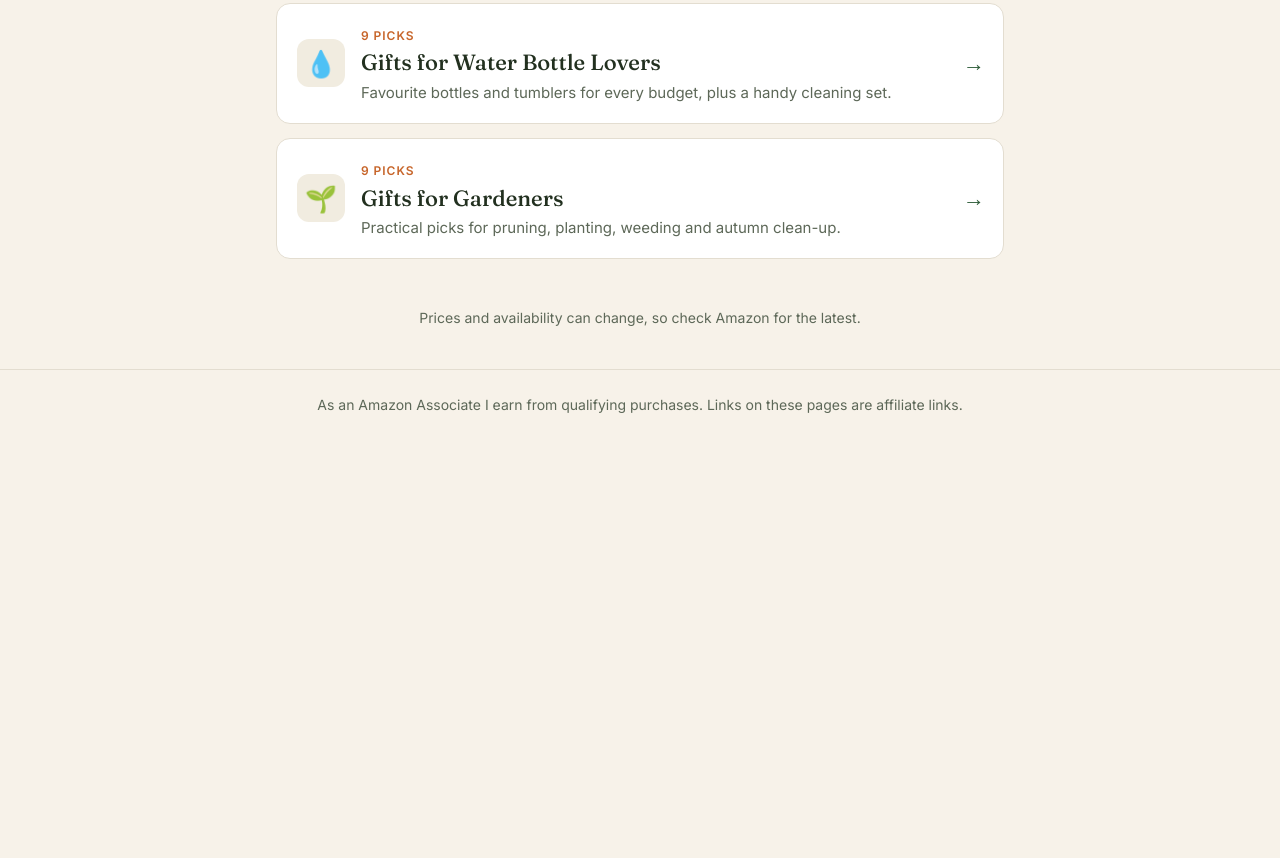
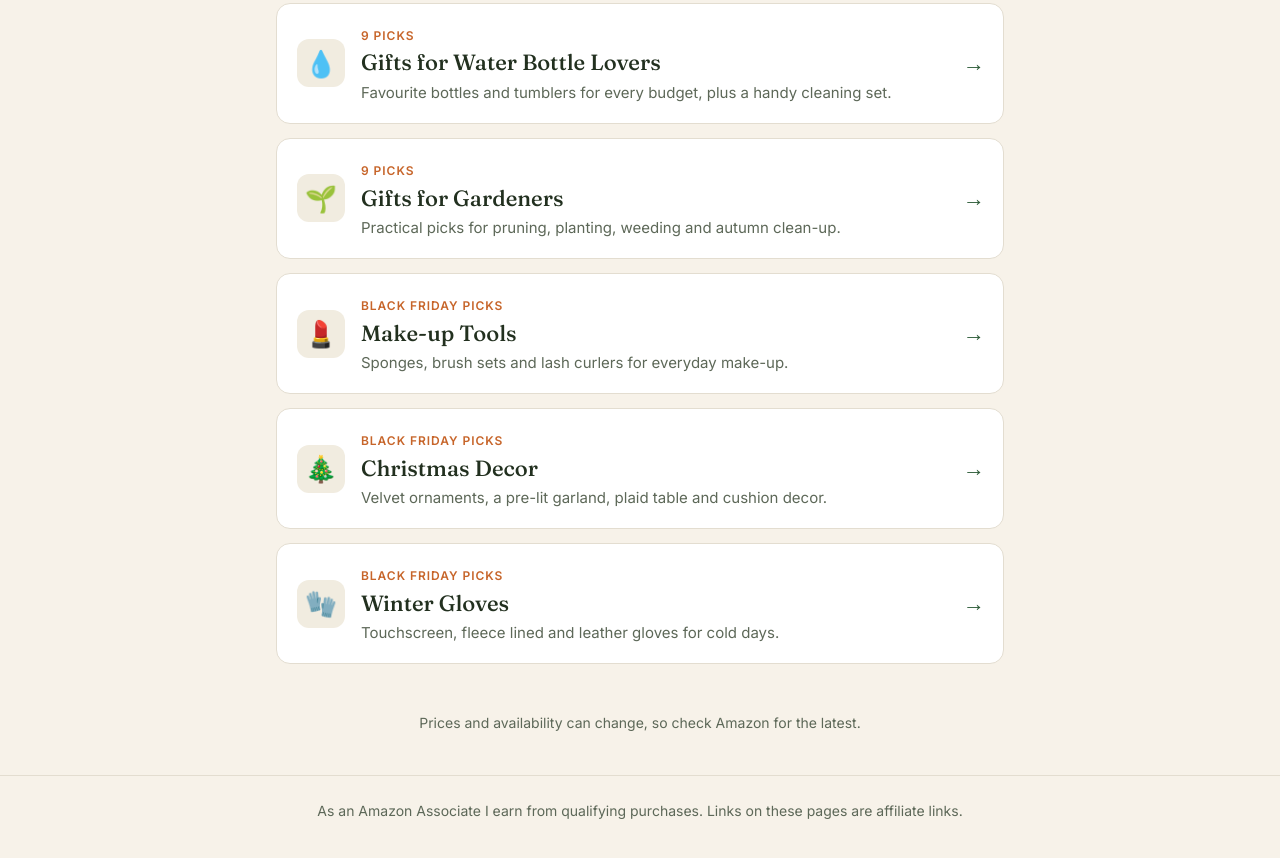
Before and after one commit to thegiftedit/thegiftedit.github.io, a plain HTML site: page index.html in a window 1280 px wide. Shown: the part 975-1833 px from the top of the page. Before the commit the page ends 1432 px from the top, so only its background shows below. Drawn offline with Linux system fonts and the light colour scheme.

Commit message:
Add files via upload

```diff
--- a/index.html
+++ b/index.html
@@ -49,6 +49,9 @@ pintrk('page');
 <a href="gaming/"><span class="ic" aria-hidden="true">🎮</span><span><span class="k">9 picks</span><h2>Christmas Gifts for Gamers</h2><p>Setup essentials, from a PS5 and gaming PC to a keyboard, headset and LED strips.</p></span><span class="arrow" aria-hidden="true">→</span></a>
 <a href="water-bottles/"><span class="ic" aria-hidden="true">💧</span><span><span class="k">9 picks</span><h2>Gifts for Water Bottle Lovers</h2><p>Favourite bottles and tumblers for every budget, plus a handy cleaning set.</p></span><span class="arrow" aria-hidden="true">→</span></a>
 <a href="gardeners/"><span class="ic" aria-hidden="true">🌱</span><span><span class="k">9 picks</span><h2>Gifts for Gardeners</h2><p>Practical picks for pruning, planting, weeding and autumn clean-up.</p></span><span class="arrow" aria-hidden="true">→</span></a>
+<a href="makeup-tools/"><span class="ic" aria-hidden="true">💄</span><span><span class="k">Black Friday picks</span><h2>Make-up Tools</h2><p>Sponges, brush sets and lash curlers for everyday make-up.</p></span><span class="arrow" aria-hidden="true">→</span></a>
+<a href="christmas-decor/"><span class="ic" aria-hidden="true">🎄</span><span><span class="k">Black Friday picks</span><h2>Christmas Decor</h2><p>Velvet ornaments, a pre-lit garland, plaid table and cushion decor.</p></span><span class="arrow" aria-hidden="true">→</span></a>
+<a href="winter-gloves/"><span class="ic" aria-hidden="true">🧤</span><span><span class="k">Black Friday picks</span><h2>Winter Gloves</h2><p>Touchscreen, fleece lined and leather gloves for cold days.</p></span><span class="arrow" aria-hidden="true">→</span></a>
 </section>
 <p class="note">Prices and availability can change, so check Amazon for the latest.</p>
 </main>
```
